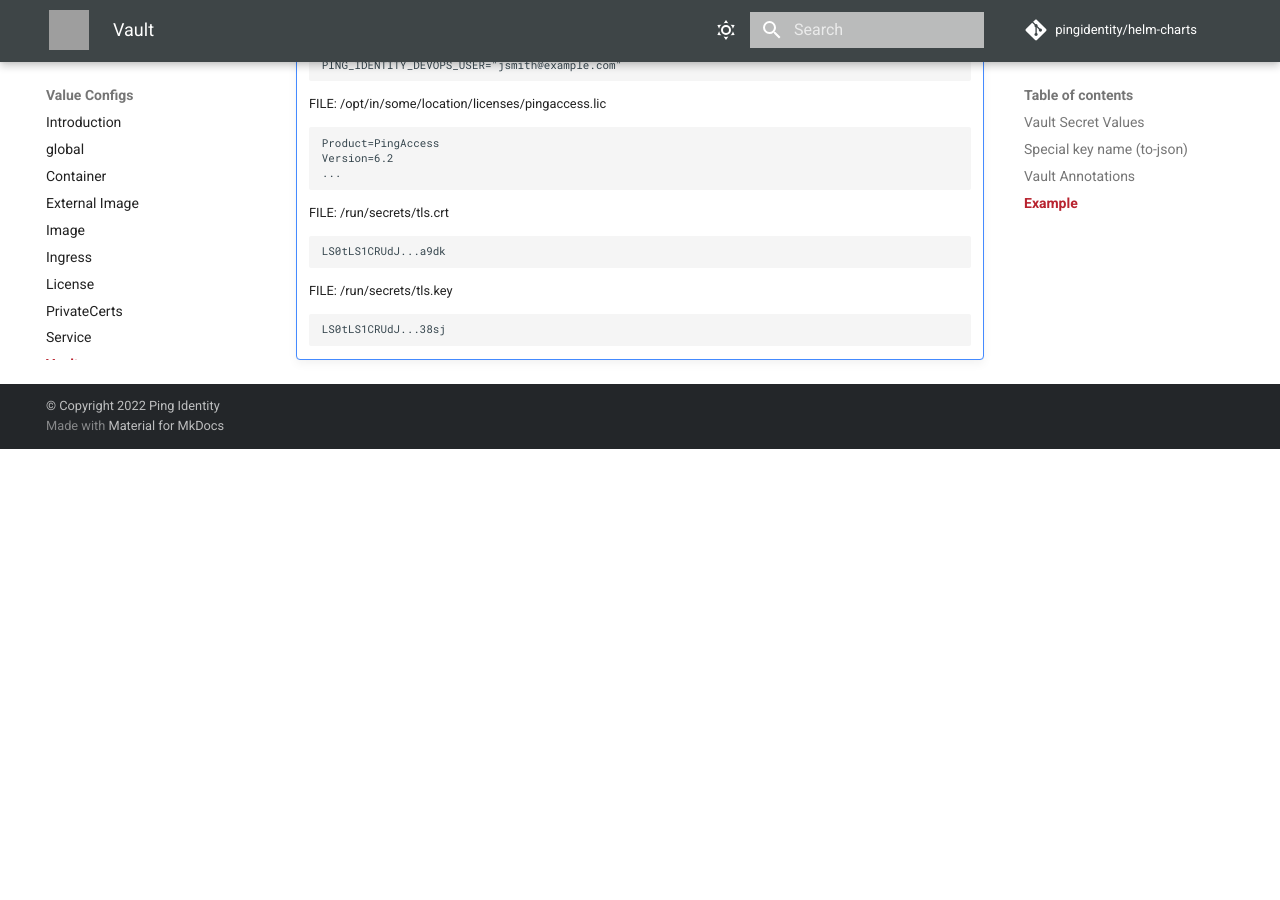
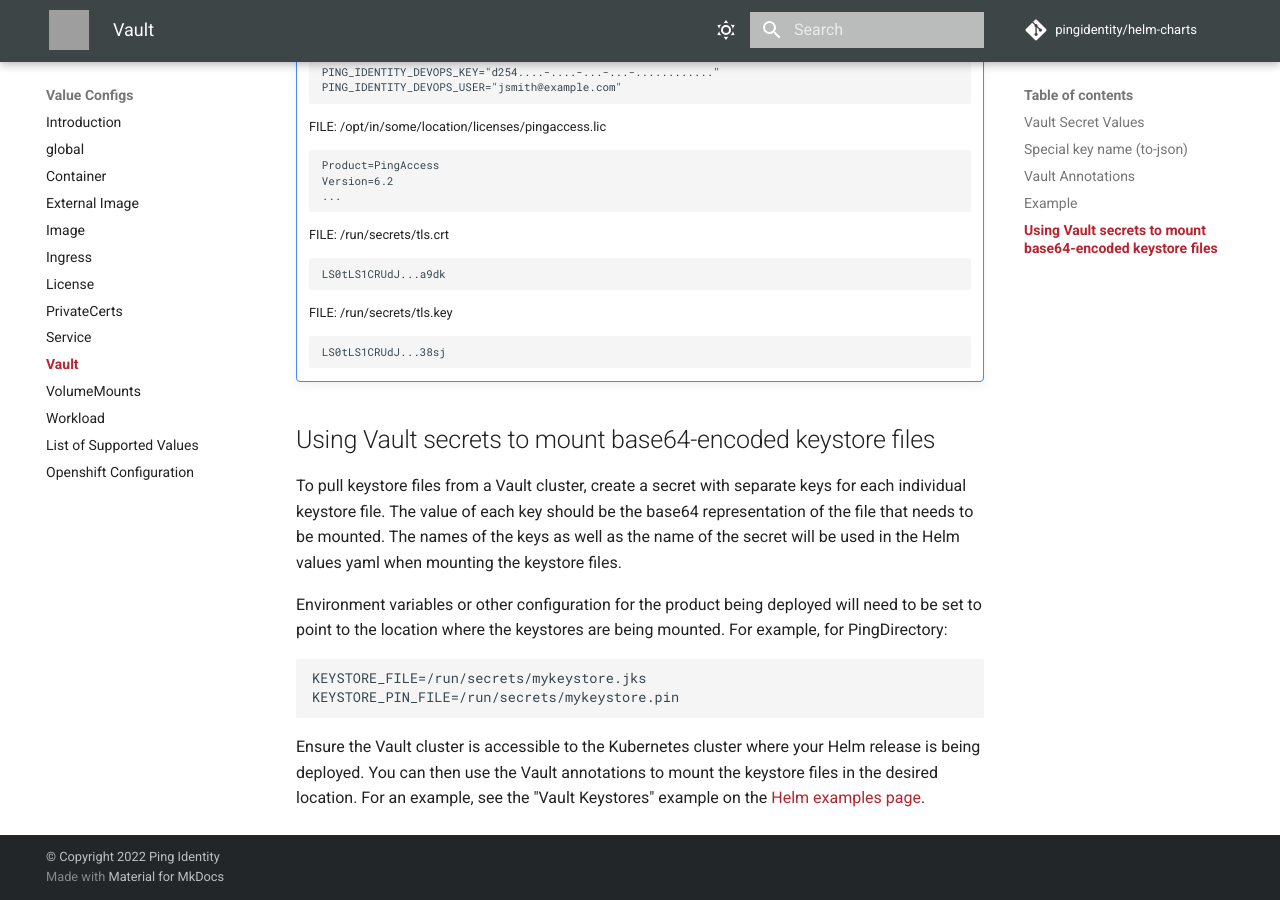
Before and after one commit to pingidentity/helm-charts, an MkDocs documentation site: the page built from docs/config/vault.md, in a window 1280 px wide and 900 px high, scrolled down 2941 px. Built offline with MkDocs 1.6.1 and Material for MkDocs 9.7.7, drawn with Linux system fonts in a browser that asks for light colours; comment, search, counter and statistics services are not loaded; before the commit the page ends 3390 px from its top, so only the background shows below that; some of the changed text lies outside the part shown; grey boxes are pictures that could not be loaded.

Commit message:
Add Vault example for mounting keystore
BRASS-399

````diff
--- a/docs/config/vault.md
+++ b/docs/config/vault.md
@@ -42,7 +42,7 @@
 be processed as:
 
 * PROPERTY_FILE if the file ends in `.env` or
-* Multiple files will be created for each key=value pair.
+* Separate files will be created for each key=value pair.
 
 See the example below in this document for the
 transformation that occurs with the `devops-secret.env`.
@@ -69,8 +69,9 @@
         preserve-secret-case: true
         role: k8s-default
         secret-volume-path: /run/secrets
-        serviceAccountName: vault-auth
 ```
+
+The serviceAccount used by Vault will match the default serviceAccount for the workload.
 
 ## Example
 
@@ -149,3 +150,16 @@
     ```
     LS0tLS1CRUdJ...38sj
     ```
+
+## Using Vault secrets to mount base64-encoded keystore files
+
+To pull keystore files from a Vault cluster, create a secret with separate keys for each individual keystore file. The value of each key should be the base64 representation of the file that needs to be mounted. The names of the keys as well as the name of the secret will be used in the Helm values yaml when mounting the keystore files.
+
+Environment variables or other configuration for the product being deployed will need to be set to point to the location where the keystores are being mounted. For example, for PingDirectory:
+
+```
+KEYSTORE_FILE=/run/secrets/mykeystore.jks
+KEYSTORE_PIN_FILE=/run/secrets/mykeystore.pin
+```
+
+Ensure the Vault cluster is accessible to the Kubernetes cluster where your Helm release is being deployed. You can then use the Vault annotations to mount the keystore files in the desired location. For an example, see the "Vault Keystores" example on the [Helm examples page](https://devops.pingidentity.com/deployment/deployHelm/).
````
